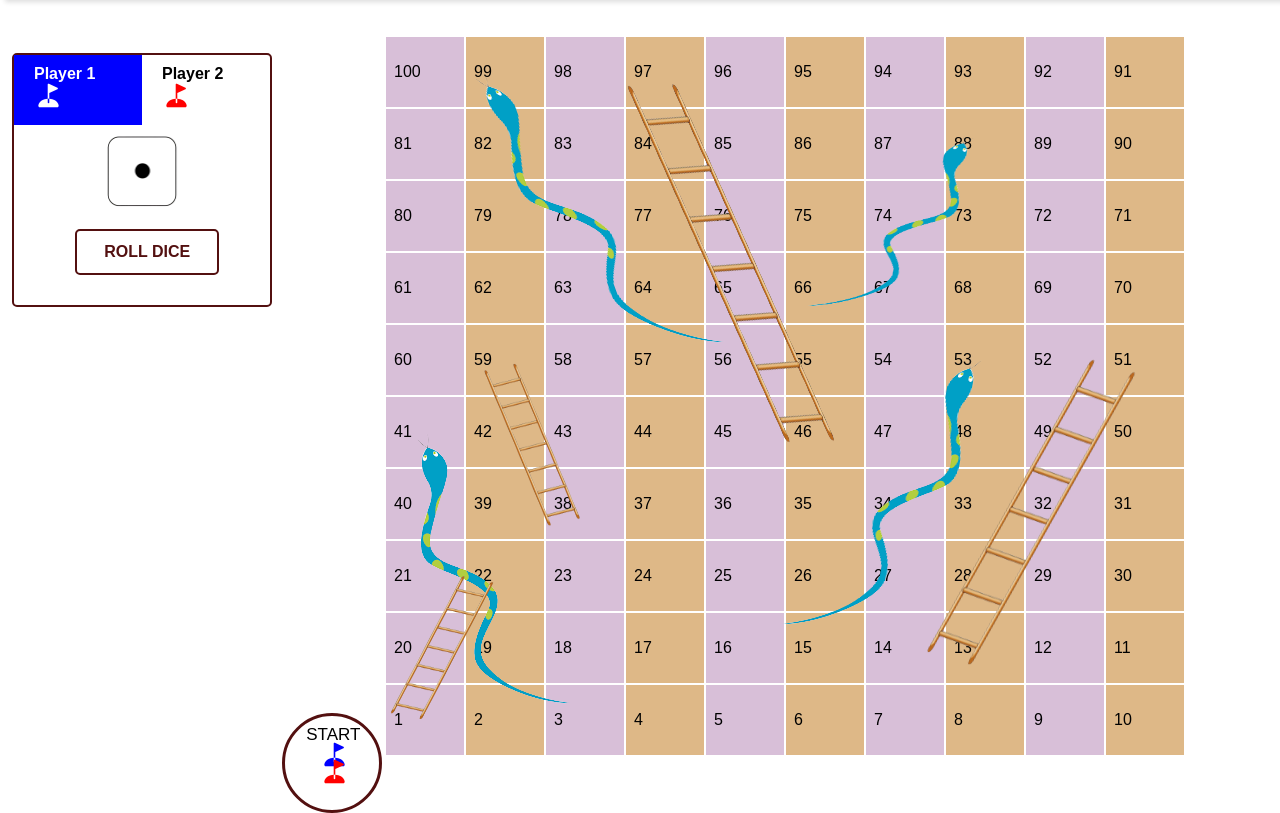
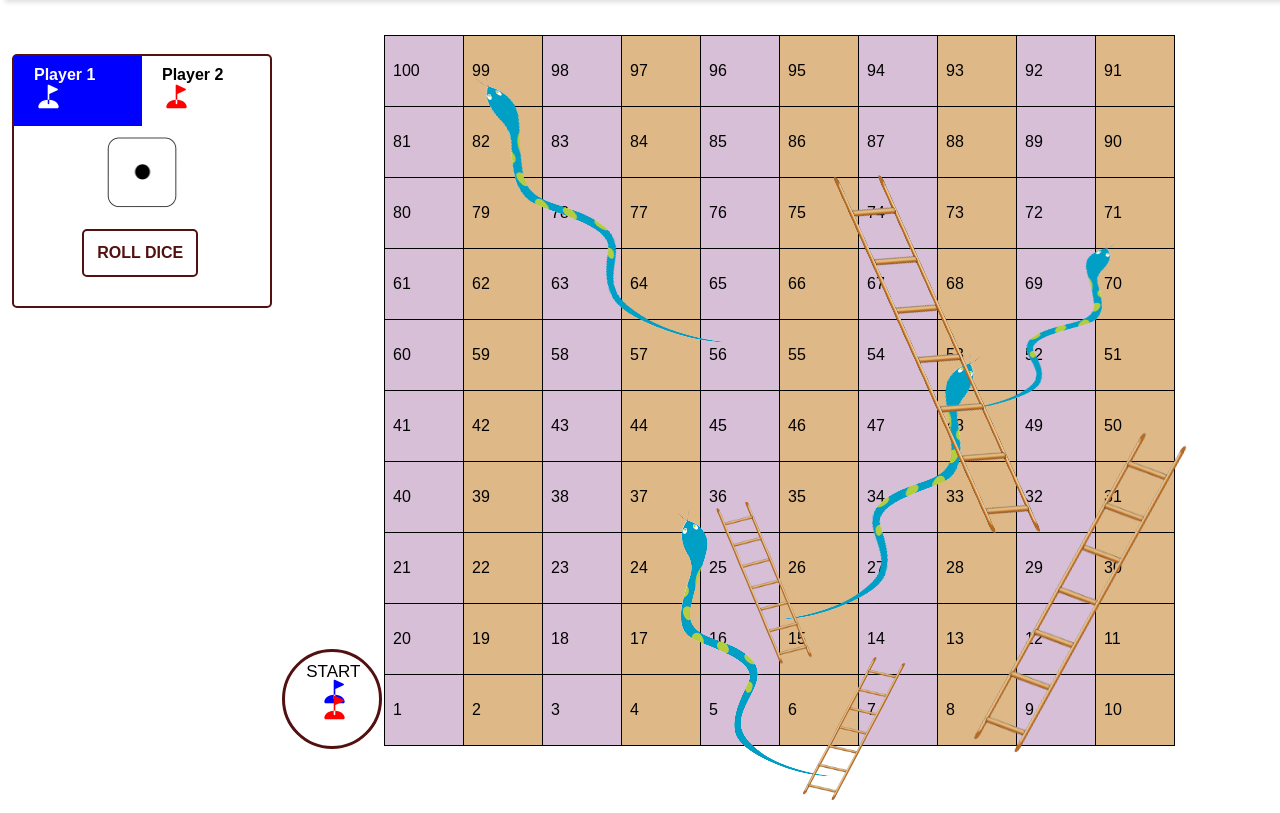
Before and after one commit to Kaung1730/Team4Project, a plain HTML site: page index.html in a window 1280 px wide. Shown: the part 63-876 px from the top of the page. Drawn offline with nearby package versions, Linux system fonts and the light colour scheme.

Commit message:
add border to board and change some css

```diff
--- a/index.css
+++ b/index.css
@@ -2,6 +2,9 @@
     margin: 0;
     padding: 0;
     font-family: sans-serif;
+}
+body{
+    position: relative;
 }
 #page-container{
     width: 100%;
@@ -92,6 +95,14 @@ td{
     width: 70px;
     height: 70px;
     padding-left: 8px;
+    border-top: 1px solid black;
+    border-left: 1px solid black;
+}
+td:last-child{
+    border-right: 1px solid black;
+}
+tr:last-child td{
+    border-bottom: 1px solid black;
 }
 td:nth-child(even){
     background-color: burlywood;
@@ -104,83 +115,50 @@ img{
     position: absolute;
 }
 .s1{
-    /* top:  17%;
-    left: 39%;
-    transform: skewX(20deg); */
     top: 4%;
     left: 15%;
     transform: skewX(20deg);
 }
 .s2{
-    /* top: 65%;
-    left: 58%;
-    transform:rotateY(180deg) skewX(10deg); */
     top: 43%;
     left: 46%;
     transform:rotateY(180deg) skewX(10deg);
 }
 .s3{
-    /* top: 65%;
-    left: 32%; */
-    top: 54%;
-    left: 3%;
+    top: 65%;
+    left: 32%;
 }
 .s4{
-    /* top: 28%;
+    top: 28%;
     left: 64%;
-    height: 190px;
-    width: 150px;
-    transform:rotateY(180deg) skewX(10deg); */
-     top: 13%;
-    left: 48%;
     height: 190px;
     width: 150px;
     transform:rotateY(180deg) skewX(10deg);
 }
 .l1{
-    /* top: 65%;
+    top: 65%;
     left: 38%;
-    width: 80px;
-    height:170px;
-    transform: skewX(8deg); */
-    top: 45%;
-    left: 12%;
     width: 80px;
     height:170px;
     transform: skewX(8deg);
 }
 .l2{
-    /* top: 55%;
+    top: 55%;
     left: 71%;
     width: 120px;
     height: 335px;
-    transform: skewX(-19deg); */
-    top: 44%;
-    left: 65.5%;
-    width: 120px;
-    height: 320px;
     transform: skewX(-19deg);
 }
 .l3{
-    /* top: 19%;
+    top: 19%;
     left: 55%;
-    width: 120px;
-    height: 370px;
-    transform: skewX(15deg) skewY(16deg); */
-    top: 6%;
-    left: 32%;
     width: 120px;
     height: 370px;
     transform: skewX(15deg) skewY(16deg);
 }
 .l4{
-    /* top: 87%;
+    top: 87%;
     left: 48%;
-    width: 80px;
-    height:150px;
-    transform: skewX(-12deg); */
-    top: 74.5%;
-    left: 2%;
     width: 80px;
     height:150px;
     transform: skewX(-12deg);
@@ -225,8 +203,8 @@ img{
     margin-bottom: 40px;
 }
 #rollDice{
-    padding: 12px 27px;
-    margin-left: -20px;
+    padding: 5%;
+    margin-left: -5%;
     border: 2px solid rgb(83, 16, 16);
     color: rgb(83, 16, 16);
     background-color: transparent;
@@ -248,7 +226,7 @@ img{
     border: 3px solid rgb(83, 16, 16);
     position: absolute;
     left: 22%;
-    top: 97%;
+    top: 88%;
     text-align: center;
 }
 .startPoint{
--- a/index.html
+++ b/index.html
@@ -38,7 +38,7 @@
     </div>
     <!-- Board -->
     <div id="board">
-        <table>
+        <table cellspacing="0px">
             <tr>
                 <td id="100"></td>
                 <td id="99"></td>
```
Lines whose indentation alone changed are shown as unchanged.
